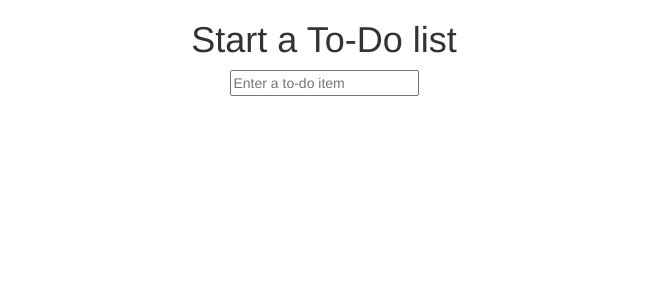
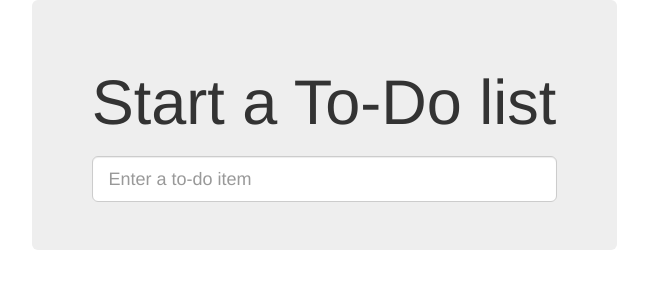
Before and after one commit to thefonso/python-tdd, a Django app: page / in a window 1280 px wide. Shown: the top 300 px of the page, without its empty margins (316-964 px from the left). Run offline with Django 3.2, Linux system fonts and the light colour scheme; some libraries are stand-ins or nearby versions.

Commit message:
added a css file for adjustments 8.8 begins

```diff
--- /dev/null
+++ b/lists/static/base.css
@@ -0,0 +1,3 @@
+#id_new_item {
+    margin-top: 2ex;
+}
--- a/lists/templates/base.html
+++ b/lists/templates/base.html
@@ -6,15 +6,18 @@
     <meta name="viewport" content="width=device-width, initial-scale=1">
     <title>To-Do lists</title>
     <link href="/static/bootstrap/css/bootstrap.min.css" rel="stylesheet">
+    <link rel="stylesheet" href="/static/base.css" rel="stylesheet">
 </head>
     <body>
         <div class="container">
             <div class="row">
-                <div class="col-md-6 col-md-offset-3">
+                <div class="col-md-6 col-md-offset-3 jumbotron">
                     <div class="text-center">
                         <h1>{% block header_text %}{% endblock %}</h1>
                         <form method="POST" action="{% block form_action %}{% endblock %}">
-                            <input name="item_text" id="id_new_item" placeholder="Enter a to-do item"/>
+                            <input name="item_text" id="id_new_item"
+                                   class="form-control input-lg"
+                                   placeholder="Enter a to-do item"/>
                             {%csrf_token%}
                         </form>
                     </div>
--- a/lists/templates/list.html
+++ b/lists/templates/list.html
@@ -4,7 +4,7 @@
 
 
 {% block table %}
-    <table id="id_list_table">
+    <table id="id_list_table" class="table">
         {% for item in list.item_set.all %}
         <tr>
             <td>{{ forloop.counter }}: {{ item.text }}</td>
```
